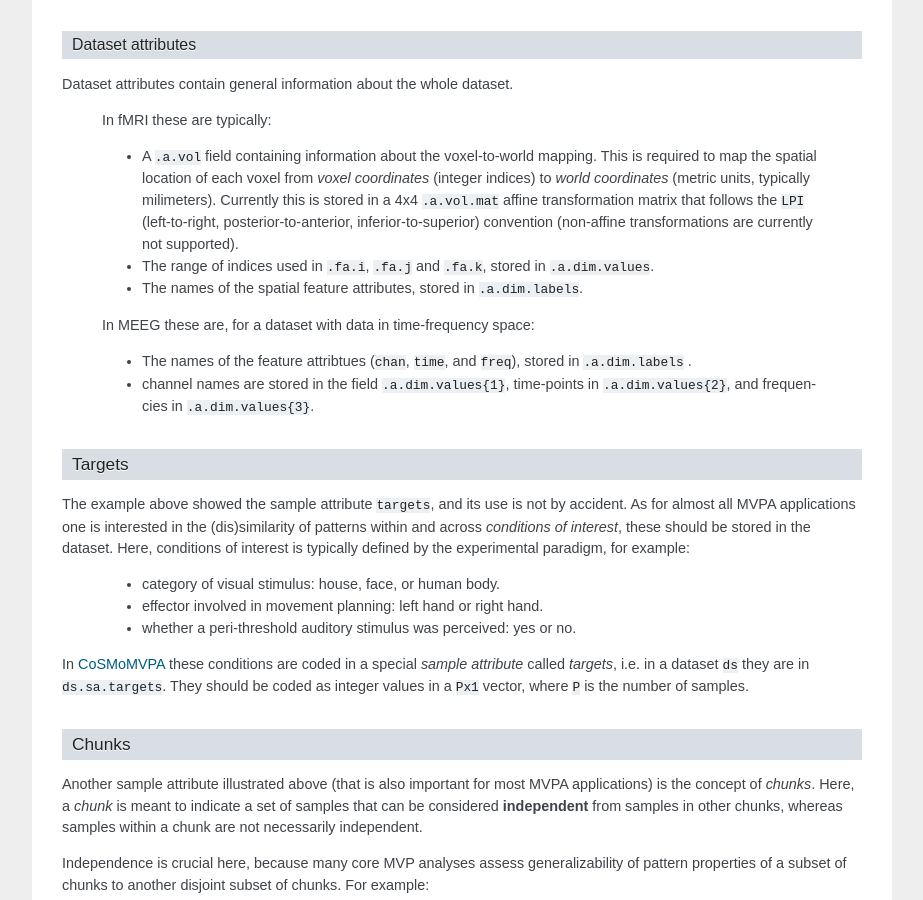
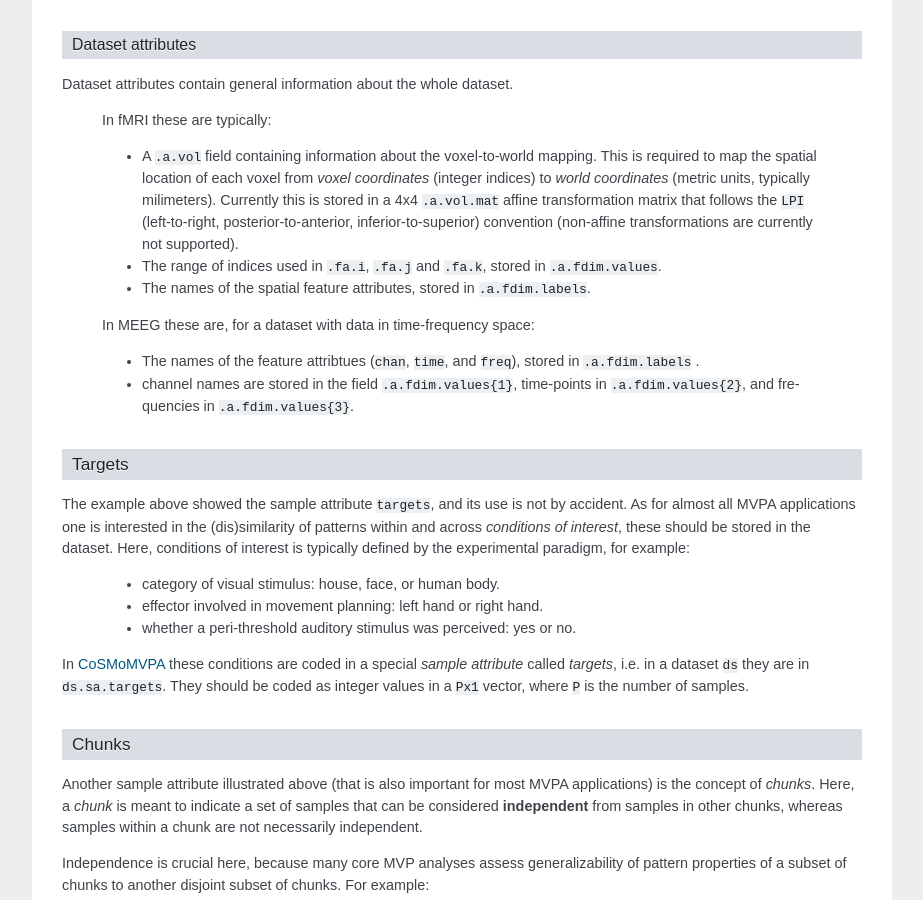
Before and after one commit to CoSMoMVPA/CoSMoMVPA, a Sphinx documentation site: the page built from doc/source/cosmomvpa_concepts.rst, in a window 1280 px wide and 900 px high, scrolled down 1935 px. Shown: the whole window, without its empty margins (198-1121 px from the left). Built offline with Sphinx 7.4.7, drawn with Linux system fonts in a browser that asks for light colours; pages that are not in the unit, such as notebooks, are missing from menus; cross-references to code outside the pages are shown as plain code.

Commit message:
WEB: update name of fields for feature attribute dimensions

```diff
--- a/doc/source/cosmomvpa_concepts.rst
+++ b/doc/source/cosmomvpa_concepts.rst
@@ -54,13 +54,13 @@ Dataset attributes contain general information about the whole dataset.
     In fMRI these are typically:
 
     * A ``.a.vol`` field containing information about the voxel-to-world mapping. This is required to map the spatial location of each voxel from `voxel coordinates` (integer indices) to `world coordinates` (metric units, typically milimeters). Currently this is stored in a 4x4 ``.a.vol.mat``  affine transformation matrix that follows the ``LPI`` (left-to-right, posterior-to-anterior, inferior-to-superior) convention (non-affine transformations are currently not supported).
-    * The range of indices used in ``.fa.i``, ``.fa.j`` and ``.fa.k``, stored in ``.a.dim.values``.
-    * The names of the spatial feature attributes, stored in ``.a.dim.labels``.
+    * The range of indices used in ``.fa.i``, ``.fa.j`` and ``.fa.k``, stored in ``.a.fdim.values``.
+    * The names of the spatial feature attributes, stored in ``.a.fdim.labels``.
 
     In MEEG these are, for a dataset with data in time-frequency space:
 
-    * The names of the feature attribtues (``chan``, ``time``, and ``freq``), stored in ``.a.dim.labels`` .
-    * channel names are stored in the field ``.a.dim.values{1}``, time-points in ``.a.dim.values{2}``, and frequencies in ``.a.dim.values{3}``.
+    * The names of the feature attribtues (``chan``, ``time``, and ``freq``), stored in ``.a.fdim.labels`` .
+    * channel names are stored in the field ``.a.fdim.values{1}``, time-points in ``.a.fdim.values{2}``, and frequencies in ``.a.fdim.values{3}``.
 
 .. _`cosmomvpa_targets`:
 
```
